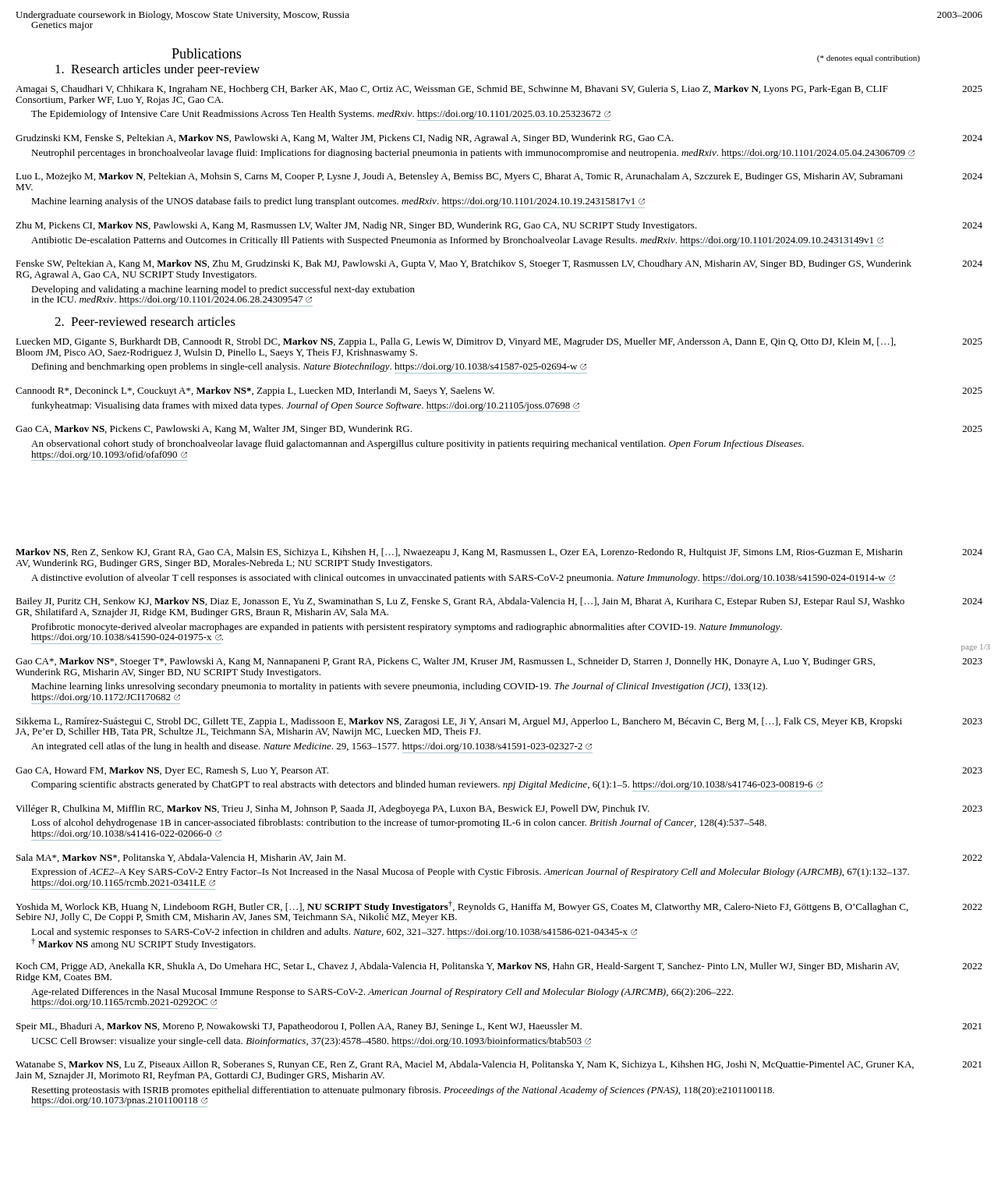
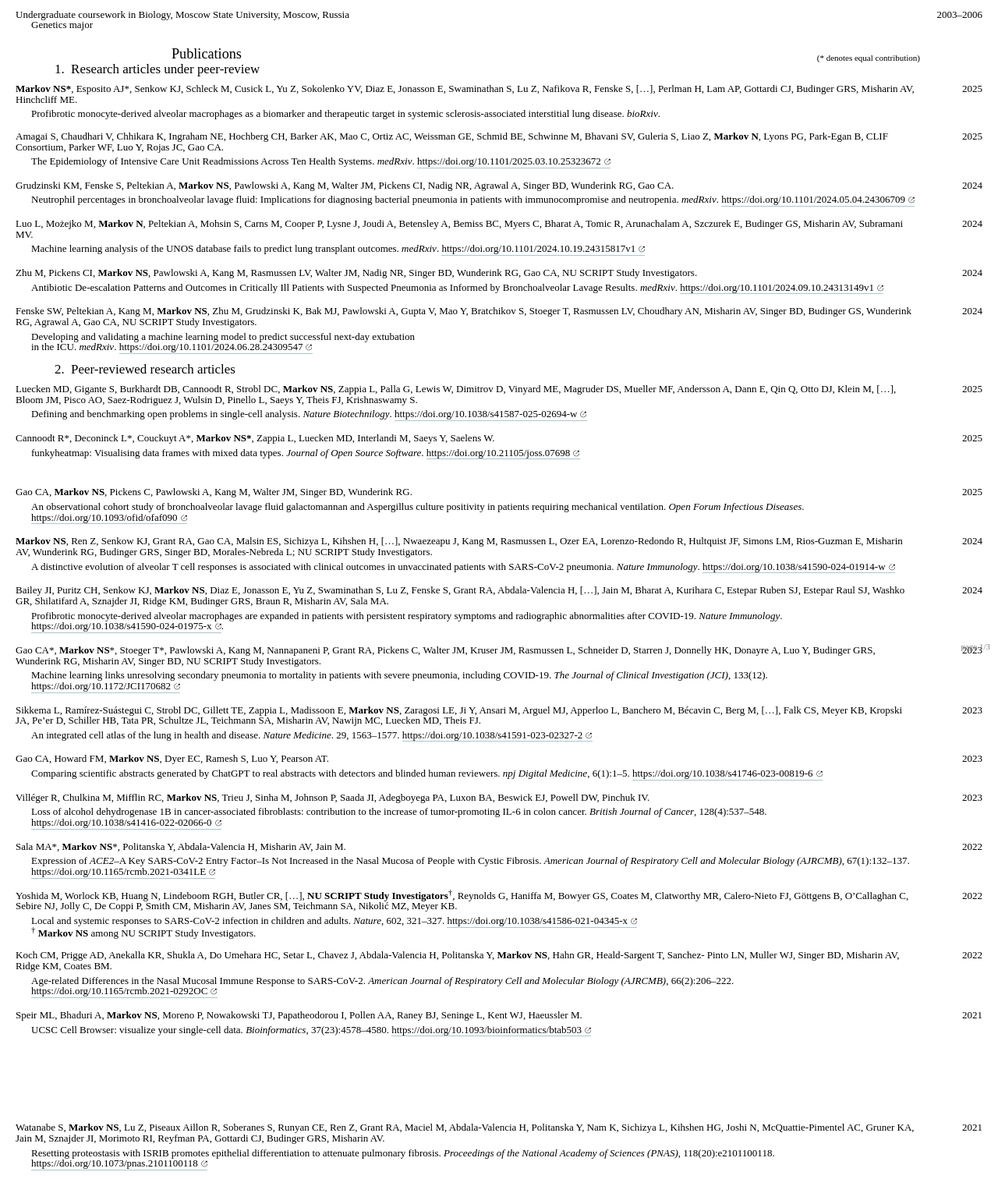
Before and after one commit to mxposed/cv, a website: page cv.html in a window 1280 px wide. Shown: the part 239-1751 px from the top of the page at 78% size. Drawn offline with Linux system fonts and the light colour scheme.

Commit message:
ssc preprint coming up

```diff
--- a/cv.html
+++ b/cv.html
@@ -217,6 +217,20 @@
   <h3>1.&nbsp;&nbsp;Research articles under peer-review</h3>
   <div class="entry">
     <div>
+        <b>Markov NS*</b>, Esposito AJ*, Senkow KJ, Schleck M, Cusick L, Yu Z, Sokolenko YV,
+        Diaz E, Jonasson E, Swaminathan S, Lu Z, Nafikova R, Fenske S,
+        […],
+        Perlman H, Lam AP, Gottardi CJ, Budinger GRS, Misharin AV, Hinchcliff ME.
+      <div class="details">
+        Profibrotic monocyte-derived alveolar macrophages as a biomarker and therapeutic target in systemic sclerosis-associated interstitial lung disease.
+        <em>bioRxiv</em>.
+      </div>
+    </div>
+    <div class="date">2025</div>
+  </div>
+
+  <div class="entry">
+    <div>
         Amagai S, Chaudhari V, Chhikara K, Ingraham NE, Hochberg CH, Barker AK, Mao C, Ortiz AC,
         Weissman GE, Schmid BE, Schwinne M, Bhavani SV, Guleria S, Liao Z, <b>Markov N</b>, Lyons PG,
         Park-Egan B, CLIF Consortium, Parker WF, Luo Y, Rojas JC, Gao CA.
@@ -314,7 +328,7 @@
     </div>
     <div class="date">2025</div>
   </div>
-  <div class="entry">
+  <div class="entry" style="padding-top: 20px;">
     <div>
       Gao CA, <b>Markov NS</b>, Pickens C, Pawlowski A, Kang M, Walter JM, Singer BD, Wunderink RG.
       <div class="details">
@@ -326,7 +340,7 @@
     </div>
     <div class="date">2025</div>
   </div>
-  <div class="entry" style="margin-top: 100px; padding-top: 10px;">
+  <div class="entry">
     <div>
       <b>Markov NS</b>, Ren Z, Senkow KJ, Grant RA, Gao CA, Malsin ES, Sichizya L, Kihshen H,
       […],
@@ -463,7 +477,7 @@
     </div>
     <div class="date">2021</div>
   </div>
-  <div class="entry">
+  <div class="entry" style="margin-top: 100px; padding-top: 10px;">
     <div>
       Watanabe S, <b>Markov NS</b>, Lu Z, Piseaux Aillon R, Soberanes S, Runyan CE, Ren Z, Grant RA,
       Maciel M, Abdala-Valencia H, Politanska Y, Nam K, Sichizya L, Kihshen HG, Joshi N,
@@ -477,7 +491,7 @@
     </div>
     <div class="date">2021</div>
   </div>
-  <div class="entry" style="margin-top: 100px; padding-top: 10px;">
+  <div class="entry">
     <div>
       Morales-Nebreda L, Helmin KA, Acosta MAT, <b>Markov NS</b>, Hu JYS, Joudi AM, Piseaux-Aillon R,
       Abdala-Valencia H, Politanska Y, Singer BD.
@@ -626,7 +640,7 @@
     </div>
     <div class="date">2019–2022</div>
   </div>
-  <div class="entry">
+  <div class="entry" style="margin-top: 100px; padding-top: 20px;">
     <div>Head of maintenance tools development group, Yandex, Moscow, Russia
       <div class="details">
         Manage a team of developers: mentoring, resolving conflicts, improving performance, code
```
Also changed, not shown: 1 other file.
